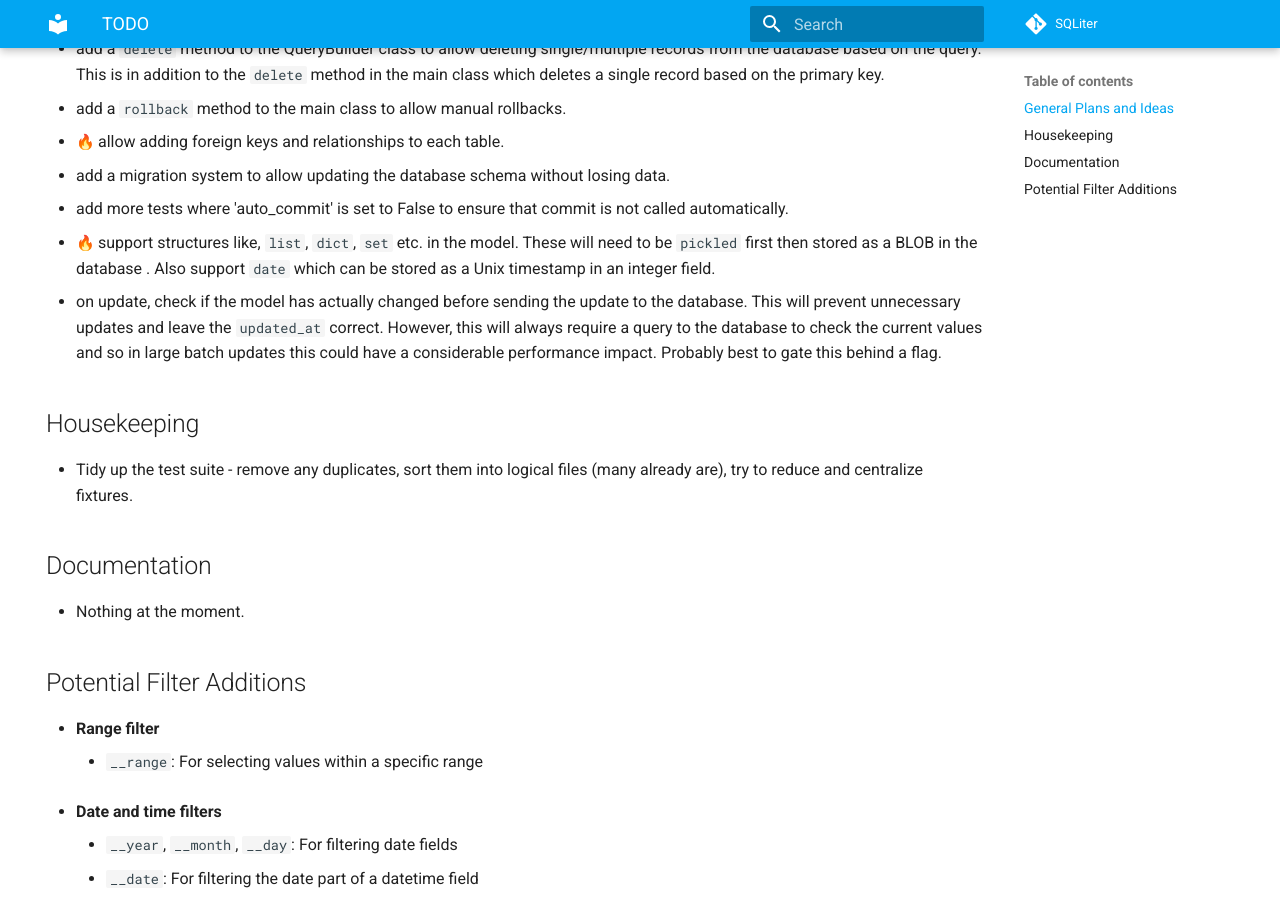
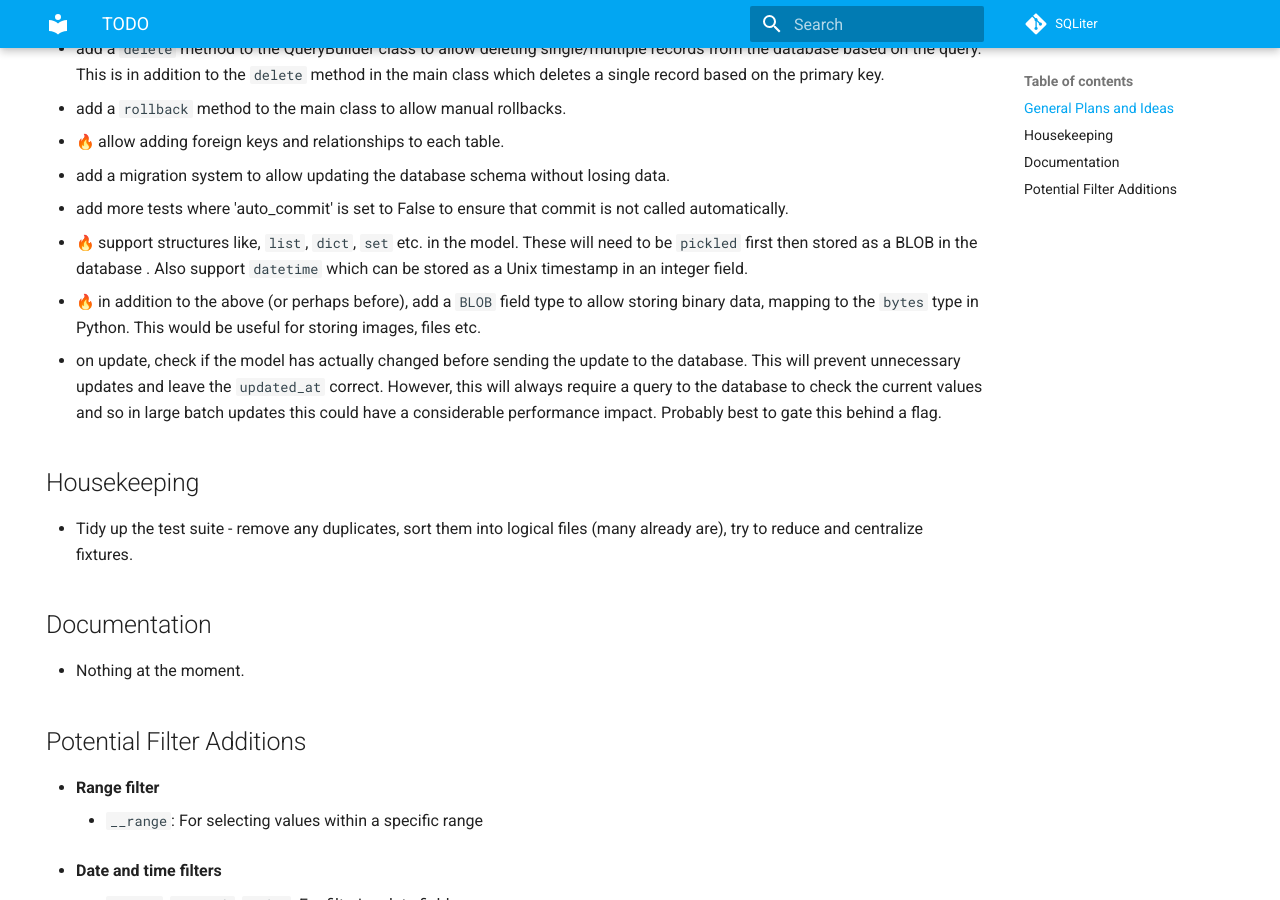
Before and after one commit to seapagan/sqliter-py, an MkDocs documentation site: the page built from docs/todo/index.md, in a window 1280 px wide and 900 px high, scrolled down 367 px. Built offline with MkDocs 1.6.1 and Material for MkDocs 9.7.7, drawn with Linux system fonts in a browser that asks for light colours; emoji names are drawn with the system emoji font; plug-ins that fetch from the network failed and are left out; comment, search, counter and statistics services are not loaded.

Commit message:
update TODO and CHANGELOG
Signed-off-by: Grant Ramsay <seapagan@gmail.com>

```diff
--- a/TODO.md
+++ b/TODO.md
@@ -17,9 +17,13 @@ Items marked with :fire: are high priority.
   data.
 - add more tests where 'auto_commit' is set to False to ensure that commit is
   not called automatically.
-- :fire: support structures like, `list`, `dict`, `set` etc. in the model. These will
-  need to be `pickled` first then stored as a BLOB in the database . Also
-  support `date` which can be stored as a Unix timestamp in an integer field.
+- :fire: support structures like, `list`, `dict`, `set` etc. in the model. These
+  will need to be `pickled` first then stored as a BLOB in the database . Also
+  support `datetime` which can be stored as a Unix timestamp in an integer
+  field.
+- :fire: in addition to the above (or perhaps before), add a `BLOB` field type
+  to allow storing binary data, mapping to the `bytes` type in Python. This
+  would be useful for storing images, files etc.
 - on update, check if the model has actually changed before sending the update
   to the database. This will prevent unnecessary updates and leave the
   `updated_at` correct. However, this will always require a query to the
```
Also changed, not shown: CHANGELOG.md (+5 -0 lines).
